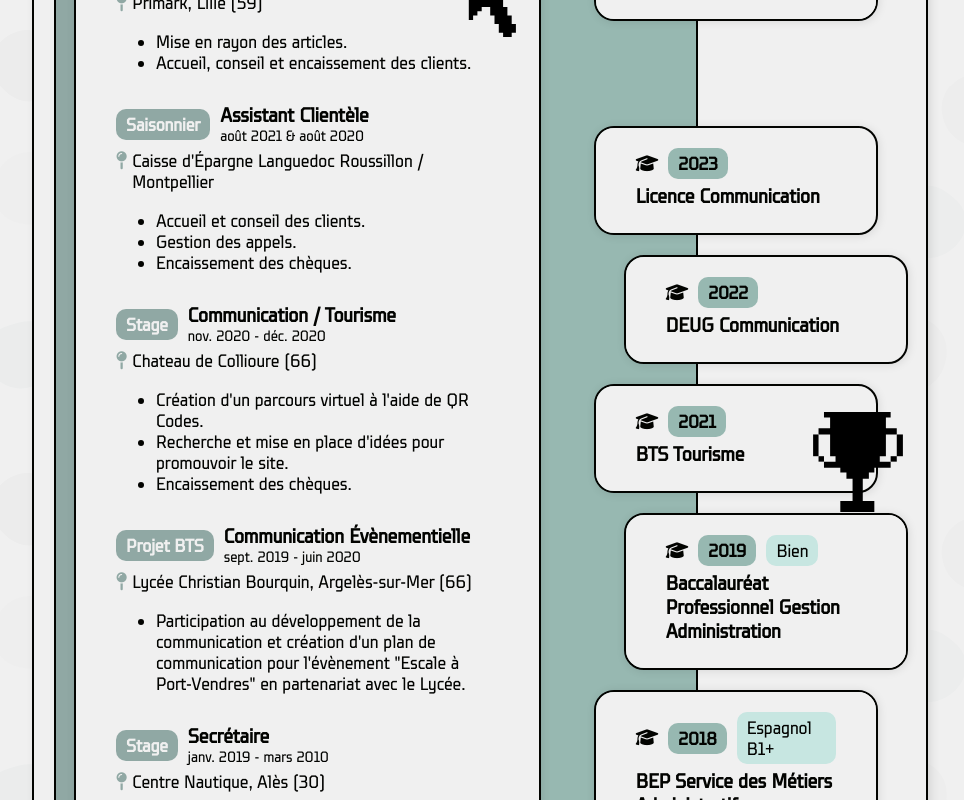
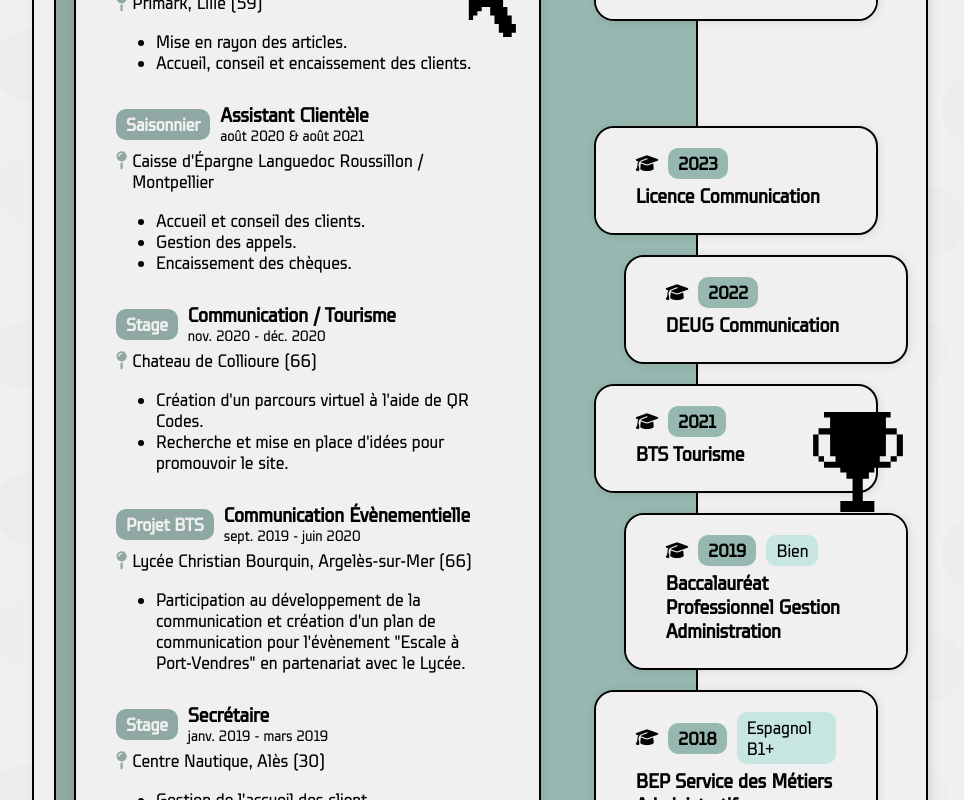
Before and after one commit to piro-li/alexandrelooten-fr, a React (Vite) app: page / in a window 1280 px wide. Shown: the part 860-1660 px from the top of the page, without its empty margins (160-1124 px from the left). Built offline with nearby package versions, Linux system fonts and the light colour scheme.

Commit message:
Update experiences.ts

```diff
--- a/src/data/experiences.ts
+++ b/src/data/experiences.ts
@@ -37,8 +37,8 @@ const experiences: Experience[] = [
     contract: 'Saisonnier',
     title: 'Assistant Clientèle',
     location: "Caisse d'Épargne Languedoc Roussillon / Montpellier",
-    startDate: dayjs('20210801'),
-    endDate: dayjs('20200801'),
+    startDate: dayjs('20200801'),
+    endDate: dayjs('20210801'),
     description: [
       'Accueil et conseil des clients.',
       'Gestion des appels.',
@@ -54,7 +54,6 @@ const experiences: Experience[] = [
     description: [
       "Création d'un parcours virtuel à l'aide de QR Codes.",
       "Recherche et mise en place d'idées pour promouvoir le site.",
-      'Encaissement des chèques.',
     ],
   },
   {
@@ -72,7 +71,7 @@ const experiences: Experience[] = [
     title: 'Secrétaire',
     location: 'Centre Nautique, Alès (30)',
     startDate: dayjs('20190101'),
-    endDate: dayjs('20100301'),
+    endDate: dayjs('20190301'),
     description: [
       "Gestion de l'accueil des client",
       "Création d'affiches et de documentation",
```
